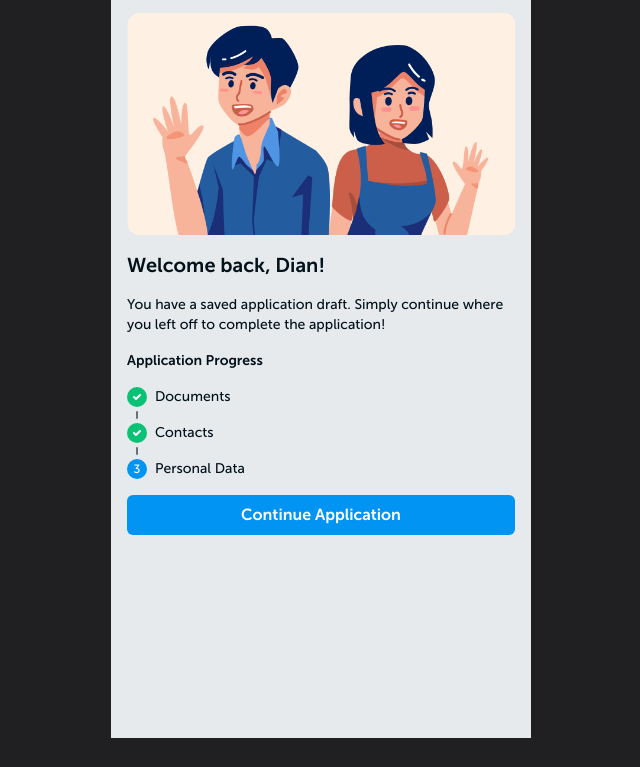
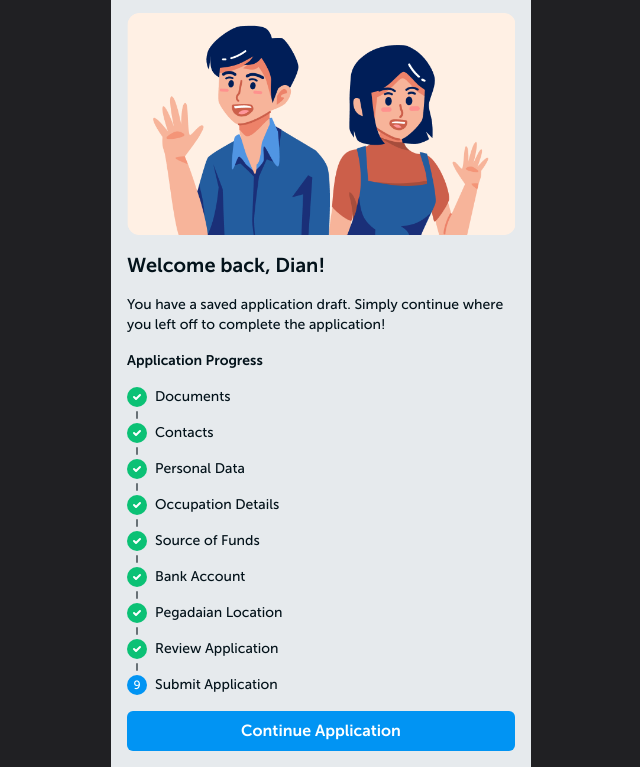
Before and after one commit to ackyl/fs-cfp, a Gatsby site: page /gold-kyc/save-for-later in a window 1280 px wide. Shown: the part 62-829 px from the top of the page, without its empty margins (319-959 px from the left). Before the commit the page ends 800 px from the top, so only its background shows below. Built offline with nearby package versions, Linux system fonts and the light colour scheme; Gatsby itself is replaced by a stand-in of ours.

Commit message:
add up to 9 steps on save for later page

```diff
--- a/src/components/base/Modal.js
+++ b/src/components/base/Modal.js
@@ -37,7 +37,6 @@ const Modal = ({ modal, setModal, savePage, formState }) => {
       saveContext({
         ...context,
       });
-      console.log(context);
     }
     closeModal();
   };
--- a/src/pages/gold-kyc/personal/personal.js
+++ b/src/pages/gold-kyc/personal/personal.js
@@ -76,7 +76,6 @@ const Personal = () => {
   };
 
   const closePopUpWindow = () => {
-    console.log(formState);
     setFullAddress(
       `${formState.address.address}, ${formState.address.rtrw}, ${formState.address.province}, ${formState.address.city}, ${formState.address.postalCode}`
     );
--- a/src/pages/gold-kyc/save-for-later.js
+++ b/src/pages/gold-kyc/save-for-later.js
@@ -13,12 +13,19 @@ import { GlobalContext } from "@context/global-context";
 // Main Render
 const SaveForLater = () => {
   const { context, saveContext } = useContext(GlobalContext);
-  const savedUntilPage = context.kyc.savedUntilPage - 1;
-  const listOfPages = ["Documents", "Contacts", "Personal Data"];
+  const listOfPages = [
+    "Documents",
+    "Contacts",
+    "Personal Data",
+    "Occupation Details",
+    "Source of Funds",
+    "Bank Account",
+    "Pegadaian Location",
+    "Review Application",
+    "Submit Application",
+  ];
 
-  const finishedPages = listOfPages.slice(0, savedUntilPage);
-  const remainingPages = listOfPages.slice(savedUntilPage);
-
+  let savedUntilPage = context.kyc.savedUntilPage - 1;
   let toPage = "/";
 
   switch (savedUntilPage) {
@@ -31,9 +38,16 @@ const SaveForLater = () => {
     case 2:
       toPage = "../personal/personal";
       break;
+    case 3:
+      savedUntilPage = 9;
+      toPage = "../complete";
+      break;
     default:
       break;
   }
+
+  const finishedPages = listOfPages.slice(0, savedUntilPage);
+  const remainingPages = listOfPages.slice(savedUntilPage);
 
   return (
     <Layout>
```
